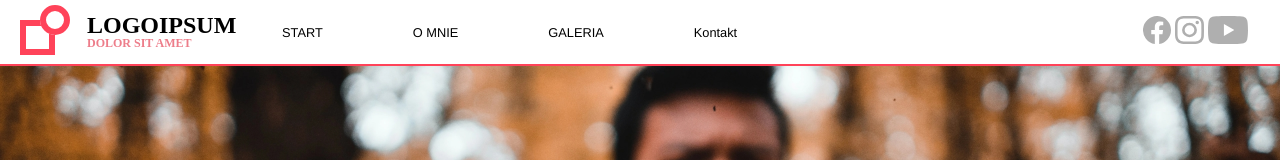
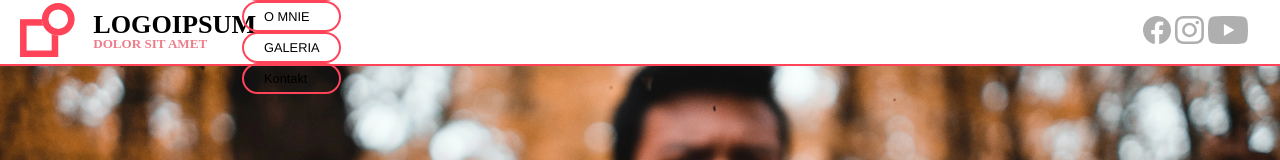
Before and after one commit to DominikUrban231/Logoipsum, a Vue app: page / in a window 1280 px wide. Shown: the top 160 px of the page. Built offline with nearby package versions, Linux system fonts and the light colour scheme.

Commit message:
carusel2

```diff
--- a/src/components/Slider.vue
+++ b/src/components/Slider.vue
@@ -2,17 +2,17 @@
     <div class="wrapper">
         <button @click="prevSlide"><img src="./../assets/svg/arrow-left.svg" alt=""></button>
         <div class="carusel">
-            <!-- <img src="./../assets/img/gallery-1.jpg" alt="">
+            <img src="./../assets/img/gallery-1.jpg" alt="">
             <img src="./../assets/img/gallery-2.jpg" alt="">
             <img src="./../assets/img/gallery-3.jpg" alt="">
-            <img src="./../assets/img/gallery-4.jpg" alt=""> -->
-        <img
+            <img src="./../assets/img/gallery-4.jpg" alt="">
+        <!-- <img
             v-for="(slide, index) in slides"
             :key="index"
             :src="slide.image"
             :alt="slide.alt"
             :class="{ 'preloaded': slide.preload }"
-        >
+        > -->
         </div>
         <button @click="nextSlide"><img src="./../assets/svg/arrow-right.svg" alt=""></button>
         <div class="pagination">
@@ -49,6 +49,7 @@ methods: {
 
 <style lang="scss">
 .wrapper {
+    max-width: 1200px;
     display: flex;
     align-content: center;
     .carusel {
@@ -56,7 +57,7 @@ methods: {
         img {
             height: 70vh;
             object-fit: cover;
-            width: 100%;
+            width: 70%;
         }
     }
 }
--- a/src/sections/Navbar.vue
+++ b/src/sections/Navbar.vue
@@ -71,21 +71,28 @@ export default {
     .nav-left {
         display: flex;
         align-items: center;
-        img {
+        .logo {
+            img {
             padding-left: 20px;
+            width: 100%;
+
+            }
+
         }
     }
     .nav {
         a {
-            padding: 10px 30px;
-            margin-inline: 15px;
+            display: flex;
+            flex-direction: row;
+            padding: 6px 20px;
+            margin-inline: 5px;
             border-radius: 25px;
             cursor: pointer;
             font-size: 0.8em;
-        :hover {
-            box-shadow: 5px 5px 10px #FF4359(255, 0, 0);
-
-        }
+            border: 2px solid #FF4359;
+            :hover {
+                box-shadow: 0px 0px 10px #FF4359;
+            }
         }
     }
     .social {
```
